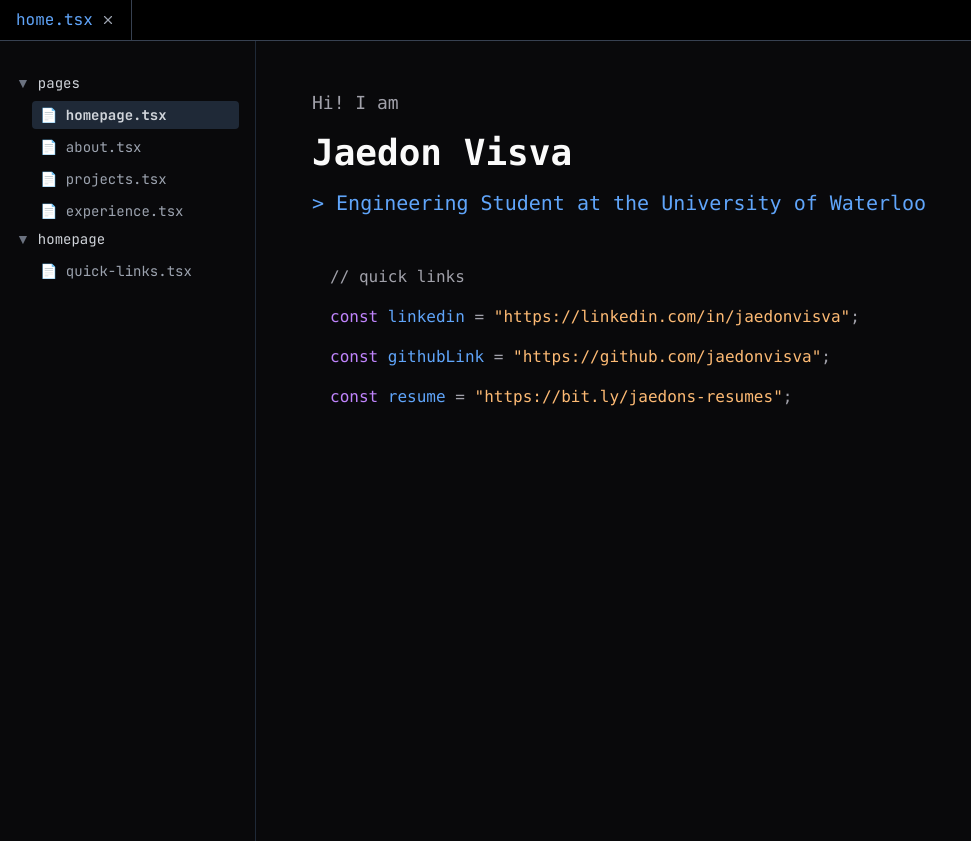
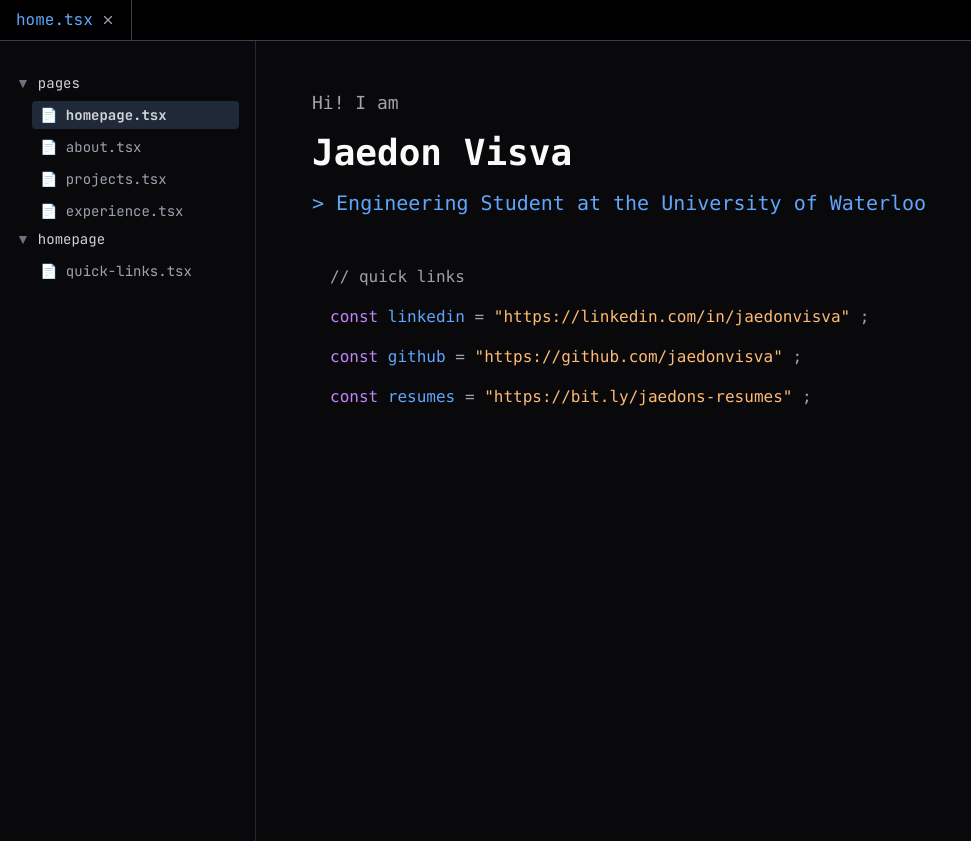
Before and after one commit to jaedonvisva/portfolio-website, a Next.js app: page / in a window 1280 px wide. Shown: the whole page, without its empty margins (0-971 px from the left). Built offline with nearby package versions, Linux system fonts and the light colour scheme.

Commit message:
typing animation added to homepage

```diff
--- a/package.json
+++ b/package.json
@@ -20,6 +20,7 @@
     "next": "15.1.5",
     "react": "^19.0.0",
     "react-dom": "^19.0.0",
+    "react-typical": "^0.1.3",
     "tailwind-merge": "^2.6.0",
     "tailwindcss-animate": "^1.0.7"
   },
@@ -28,6 +29,7 @@
     "@types/node": "^20",
     "@types/react": "^19",
     "@types/react-dom": "^19",
+    "@types/react-typical": "^0.1.2",
     "eslint": "^9",
     "eslint-config-next": "15.1.5",
     "postcss": "^8",
--- a/src/app/page.tsx
+++ b/src/app/page.tsx
@@ -4,9 +4,10 @@ import { Github, Mail, Twitter } from "lucide-react";
 import { Button } from "@/components/ui/button";
 import Link from "next/link";
 import { usePathname } from "next/navigation";
+import Typical from "react-typical";
 
 export default function Home() {
-  const activeClass = "text-gray-300 bg-gray-800 rounded-md px-2 py-1 font-bold"; // Style for the active link
+  const activeClass = "text-gray-300 bg-gray-800 rounded-md px-2 py-1 font-bold";
   const inactiveClass = "text-gray-400 hover:text-gray-300 transition-colors";
   return (
     <div className="flex flex-col min-h-screen bg-[#09090b]">
@@ -80,32 +81,42 @@ export default function Home() {
                 <span className="text-purple-400">const</span>{" "}
                 <span className="text-blue-400">linkedin</span> ={" "}
                 <span className="text-orange-300">
-                  <a
-                    href="https://linkedin.com/in/jaedonvisva"
-                    target="_blank"
-                  >
-                    "https://linkedin.com/in/jaedonvisva"
+                  <a href="https://linkedin.com/in/jaedonvisva/" target="_blank"><Typical
+                    steps={[
+                      "\"https://linkedin.com/in/jaedonvisva\"", 2000,
+                    ]}
+                    loop={Infinity}
+                    wrapper="span"
+                  /></a>
+                </span>
+                ;
+              </p>
+              <p className="code-line">
+                <span className="text-purple-400">const</span>{" "}
+                <span className="text-blue-400">github</span> ={" "}
+                <span className="text-orange-300">
+                <a href="https://github.com/jaedonvisva/" target="_blank"><Typical
+                    steps={[
+                      "\"https://github.com/jaedonvisva\"", 2000,
+                    ]}
+                    loop={Infinity}
+                    wrapper="span"
+                  />
                   </a>
                 </span>
                 ;
               </p>
               <p className="code-line">
                 <span className="text-purple-400">const</span>{" "}
-                <span className="text-blue-400">githubLink</span> ={" "}
+                <span className="text-blue-400">resumes</span> ={" "}
                 <span className="text-orange-300">
-                  <a href="https://github.com/jaedonvisva" target="_blank">
-                    "https://github.com/jaedonvisva"
-                  </a>
-                </span>
-                ;
-              </p>
-              <p className="code-line">
-                <span className="text-purple-400">const</span>{" "}
-                <span className="text-blue-400">resume</span> ={" "}
-                <span className="text-orange-300">
-                  <a href="https://bit.ly/jaedons-resumes" target="_blank">
-                    "https://bit.ly/jaedons-resumes"
-                  </a>
+                <a href="https://bit.ly/jaedons-resumes" target="_blank"><Typical
+                    steps={[
+                      "\"https://bit.ly/jaedons-resumes\"", 2000,
+                    ]}
+                    loop={Infinity}
+                    wrapper="span"
+                  /></a>
                 </span>
                 ;
               </p>
```
Also changed, not shown: 1 other file (tests, documents, lock files or other folders). Lines whose indentation alone changed are shown as unchanged.
